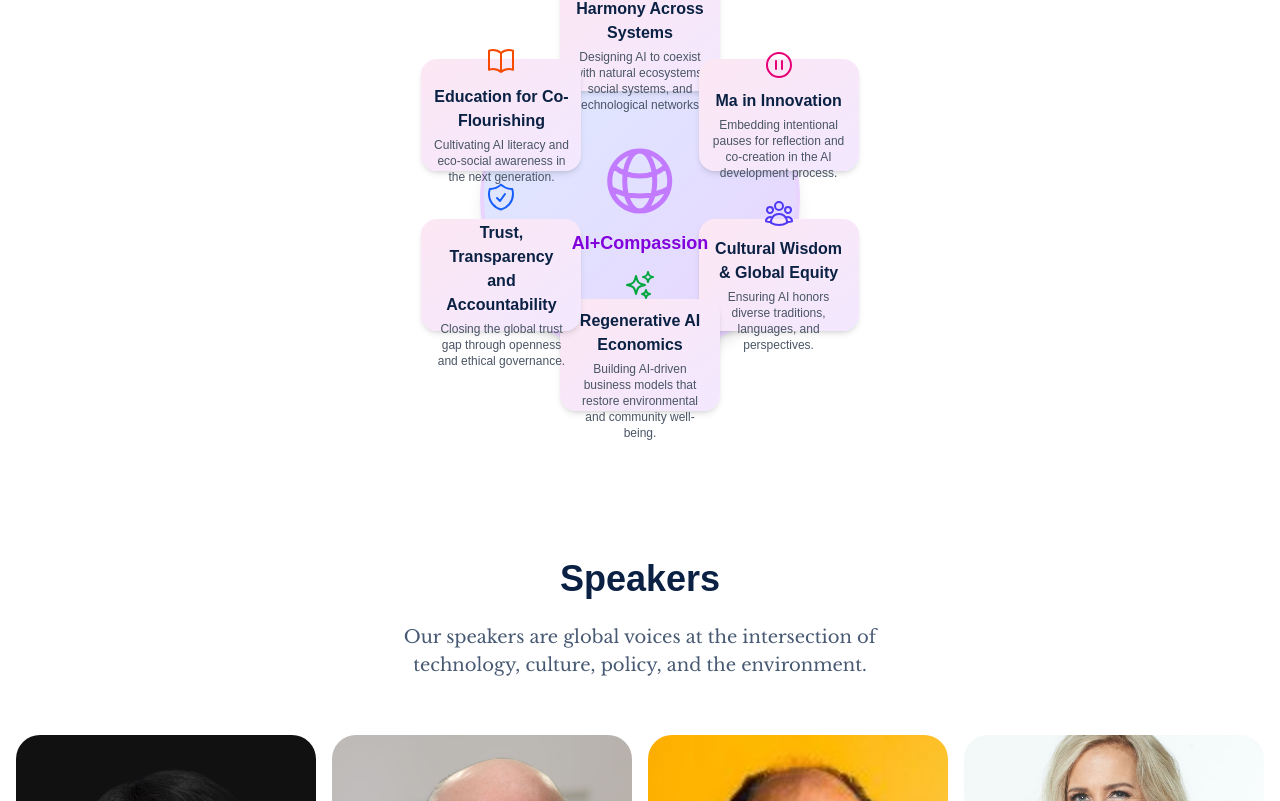
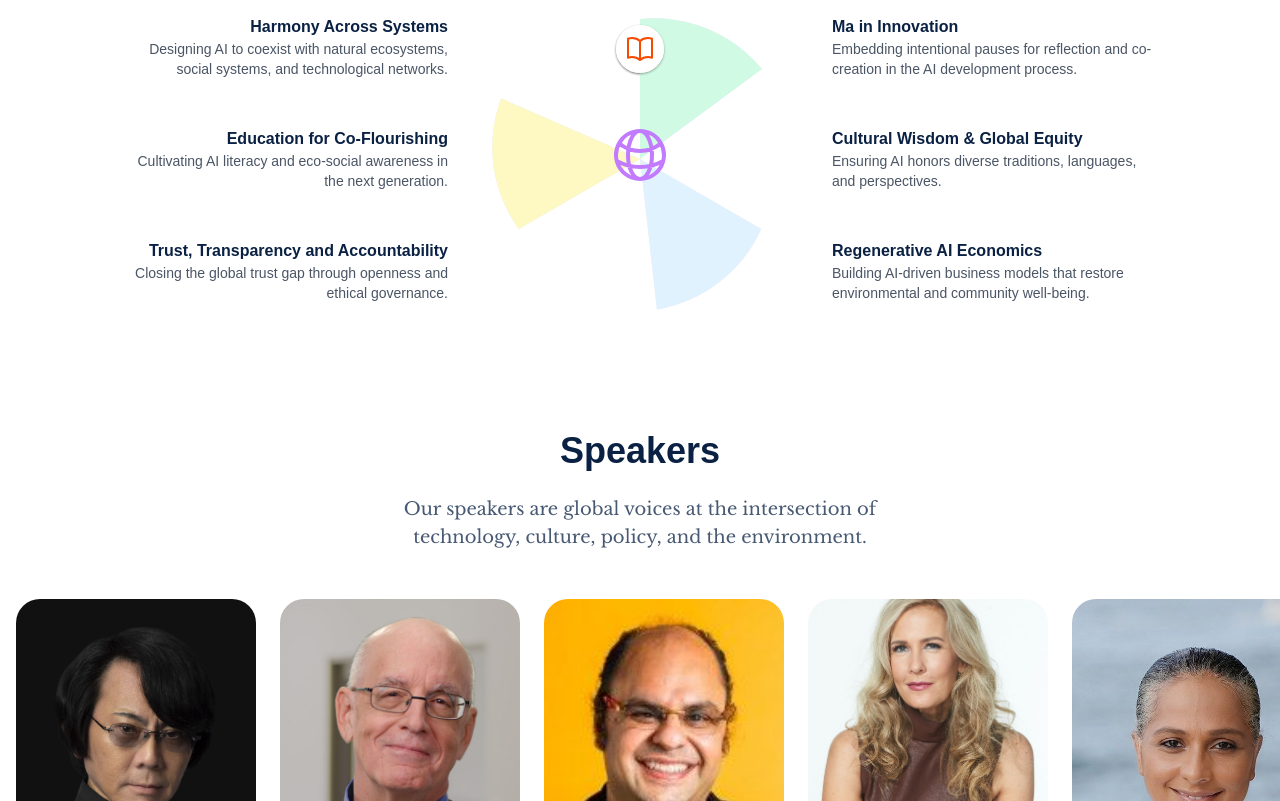
Before and after one commit to Algonots/ai-compassion_website, a Next.js app: page / in a window 1280 px wide. Shown: the part 2359-3160 px from the top of the page. Built offline with nearby package versions, Linux system fonts and the light colour scheme.

Commit message:
updates made

```diff
--- a/src/components/aboutSection/index.jsx
+++ b/src/components/aboutSection/index.jsx
@@ -49,17 +49,16 @@ const pillars = [
 ];
 
 export default function AboutSection() {
-  // Globe layout for thematic pillars
-  // Arrange pillars in a circle using absolute positioning
-  const globePillars = [
-    { ...pillars[0], angle: 270 }, // Top
-    { ...pillars[1], angle: 330 },
-    { ...pillars[2], angle: 30 },
-    { ...pillars[3], angle: 90 }, // Bottom
-    { ...pillars[4], angle: 150 },
-    { ...pillars[5], angle: 210 },
+  // Globe layout for thematic pillars (pie segments)
+  // Each segment will be a rotated div with icon in the center
+  const pieSegments = [
+    { ...pillars[0], rotate: 0 },
+    { ...pillars[1], rotate: 60 },
+    { ...pillars[2], rotate: 120 },
+    { ...pillars[3], rotate: 180 },
+    { ...pillars[4], rotate: 240 },
+    { ...pillars[5], rotate: 300 },
   ];
-  const globeRadius = 160; // px, adjust for size
 
   return (
     <div
@@ -161,45 +160,98 @@ export default function AboutSection() {
           ensuring a holistic approach to AI development.
         </p>
 
-        {/* Globe layout */}
-        <div
-          className="relative mx-auto my-12"
-          style={{ width: 400, height: 400, maxWidth: "100%" }}
-        >
-          {/* Globe background */}
+        {/* Globe Pie Layout */}
+        <div className="flex flex-col md:flex-row items-center justify-center gap-8">
+          {/* Left 3 pillar descriptions */}
+          <div className="flex flex-col gap-12 items-end justify-center flex-1">
+            <div className="max-w-xs text-right">
+              <h3 className="font-bold">{pillars[0].title}</h3>
+              <p className="text-gray-600 text-sm">{pillars[0].description}</p>
+            </div>
+            <div className="max-w-xs text-right">
+              <h3 className="font-bold">{pillars[5].title}</h3>
+              <p className="text-gray-600 text-sm">{pillars[5].description}</p>
+            </div>
+            <div className="max-w-xs text-right">
+              <h3 className="font-bold">{pillars[4].title}</h3>
+              <p className="text-gray-600 text-sm">{pillars[4].description}</p>
+            </div>
+          </div>
+          {/* Globe Pie */}
           <div
-            className="absolute left-1/2 top-1/2 -translate-x-1/2 -translate-y-1/2 rounded-full bg-gradient-to-br from-blue-100 to-purple-200 border-4 border-purple-200 shadow-lg"
-            style={{ width: 320, height: 320 }}
-          />
-          {/* Pillars positioned around the globe */}
-          {globePillars.map((pillar, idx) => {
-            const angleRad = (pillar.angle * Math.PI) / 180;
-            const x =
-              Math.cos(angleRad) * globeRadius + 200 - 80; // center + offset - half card width
-            const y =
-              Math.sin(angleRad) * globeRadius + 200 - 60; // center + offset - half card height
-            return (
+            className="relative"
+            style={{ width: 320, height: 320, minWidth: 320 }}
+          >
+            {/* Pie Segments */}
+            {pieSegments.map((pillar, idx) => (
               <div
                 key={idx}
-                className="absolute w-40 h-28 flex flex-col items-center justify-center bg-gradient-to-br from-pink-100 to-purple-100 p-3 rounded-2xl shadow-md hover:shadow-lg transition"
+                className="absolute left-1/2 top-1/2 origin-center"
                 style={{
-                  left: x,
-                  top: y,
-                  textAlign: "center",
+                  width: 320,
+                  height: 320,
+                  transform: `translate(-50%, -50%) rotate(${pillar.rotate}deg)`,
+                  pointerEvents: "none",
                 }}
               >
-                <div className="flex justify-center mb-2">{pillar.icon}</div>
-                <h3 className="text-base font-semibold mb-1">{pillar.title}</h3>
-                <p className="text-gray-600 text-xs">{pillar.description}</p>
+                <svg
+                  width={320}
+                  height={320}
+                  viewBox="0 0 320 320"
+                  style={{
+                    position: "absolute",
+                    left: 0,
+                    top: 0,
+                  }}
+                >
+                  <path
+                    d="M160,160 L160,20 A140,140 0 0,1 281.9615,70.0 Z"
+                    fill={[
+                      "#f3e8ff",
+                      "#fce7f3",
+                      "#e0e7ff",
+                      "#d1fae5",
+                      "#e0f2fe",
+                      "#fef9c3",
+                    ][idx]}
+                    transform={`rotate(${idx * 60},160,160)`}
+                  />
+                </svg>
+                {/* Icon in the middle of the segment */}
+                <div
+                  className="absolute"
+                  style={{
+                    left: "50%",
+                    top: "50%",
+                    transform: `translate(-50%, -50%) rotate(${-pillar.rotate}deg) translateY(-110px)`,
+                    pointerEvents: "auto",
+                  }}
+                >
+                  <div className="bg-white rounded-full shadow p-2 flex items-center justify-center">
+                    {pillar.icon}
+                  </div>
+                </div>
               </div>
-            );
-          })}
-          {/* Center Globe Icon */}
-          <div className="absolute left-1/2 top-1/2 -translate-x-1/2 -translate-y-1/2 flex flex-col items-center">
-            <GlobeAltIcon className="w-20 h-20 text-purple-400 mb-2" />
-            <span className="font-bold text-lg text-purple-700">
-              AI+Compassion
-            </span>
+            ))}
+            {/* Center Globe Icon */}
+            <div className="absolute left-1/2 top-1/2 -translate-x-1/2 -translate-y-1/2 flex flex-col items-center">
+              <GlobeAltIcon className="w-16 h-16 text-purple-400 mb-2" />
+            </div>
+          </div>
+          {/* Right 3 pillar descriptions */}
+          <div className="flex flex-col gap-12 items-start justify-center flex-1">
+            <div className="max-w-xs text-left">
+              <h3 className="font-bold">{pillars[1].title}</h3>
+              <p className="text-gray-600 text-sm">{pillars[1].description}</p>
+            </div>
+            <div className="max-w-xs text-left">
+              <h3 className="font-bold">{pillars[2].title}</h3>
+              <p className="text-gray-600 text-sm">{pillars[2].description}</p>
+            </div>
+            <div className="max-w-xs text-left">
+              <h3 className="font-bold">{pillars[3].title}</h3>
+              <p className="text-gray-600 text-sm">{pillars[3].description}</p>
+            </div>
           </div>
         </div>
       </div>
--- a/src/components/footer/index.jsx
+++ b/src/components/footer/index.jsx
@@ -4,7 +4,7 @@ import { FaXTwitter } from "react-icons/fa6";
 
 export default function Footer() {
     return (
-        <div className="bg-[#0A2144] text-white p-4 py-8 md:p-8 flex flex-col md:flex-row items-start justify-between gap-6" id="contact">
+        <div className="bg-[#8265AB] text-white p-4 py-8 md:p-8 flex flex-col md:flex-row items-start justify-between gap-6" id="contact">
             <div className="flex flex-col gap-3 items-start">
                 <b className="font-libre">Copyright © Compassion AI • All Rights Reserved</b>
                 <b className="font-libre py-3">Have a specific question?</b>
--- a/src/components/joinSection/index.jsx
+++ b/src/components/joinSection/index.jsx
@@ -8,7 +8,7 @@ export default function Joinsection() {
                 This is more than a conference—it's a movement to place compassion at the heart of technology. Join us to shape the future of AI and help create solutions that serve both people and the planet.
             </p>
             <div className="flex flex-col md:flex-row justify-center items-center gap-4 w-full">
-                <Link className="w-full md:w-fit px-10 py-3 bg-[#E7E17E] rounded-full font-semibold" href="https://peatix.com/event/4584550/" aria-label="Register Now">Register Now</Link>
+                <Link className="w-full md:w-fit px-10 py-3 bg-[#89478D] text-white rounded-full font-semibold" href="https://peatix.com/event/4584550/" aria-label="Register Now">Register Now</Link>
                 <Link className="w-full md:w-fit px-10 py-3 border rounded-full font-semibold" href="" aria-label="Ask a question">Ask a question</Link>
             </div>
         </div>
--- a/src/components/speakerSection/index.jsx
+++ b/src/components/speakerSection/index.jsx
@@ -79,12 +79,15 @@ export default function SpeakerSection() {
         culture, policy, and the environment.
       </p>
 
-      <div className="mt-10 grid grid-cols-2 md:grid-cols-3 lg:grid-cols-4 gap-4 p-4">
+      {/* Horizontal slider */}
+      <div className="mt-10 overflow-x-auto">
+        <div className="flex gap-6 px-4 py-2 w-max">
           {speakers.map((speaker, index) => (
             <div
               key={index}
-            className="relative w-full aspect-[3/4] overflow-hidden rounded-3xl cursor-pointer group"
+              className="relative min-w-[200px] md:min-w-[240px] max-w-[240px] aspect-[3/4] overflow-hidden rounded-3xl cursor-pointer group flex-shrink-0"
               onClick={() => handleClick(index)}
+              style={{ transition: "box-shadow 0.2s" }}
             >
               <Image
                 src={speaker.img}
@@ -109,5 +112,6 @@ export default function SpeakerSection() {
           ))}
         </div>
       </div>
+    </div>
   );
 }
--- a/src/components/timelineSection/index.jsx
+++ b/src/components/timelineSection/index.jsx
@@ -536,7 +536,7 @@ export default function Timeline() {
         <TimelineSection
           title="Pre-Event Global Labs"
           events={preEvent}
-          lineColor="#2D8C4B"
+          lineColor="#89478D"
           stickyTitle
         />
       </div>
@@ -555,7 +555,7 @@ export default function Timeline() {
         <TimelineSection
           title="Complete 24-Hour Schedule"
           events={schedule}
-          lineColor="#CB4B4B"
+          lineColor="#89478D"
           showLocationButtons
           locationKey={locationKey}
           locationOffset={locationOffset}
@@ -568,7 +568,7 @@ export default function Timeline() {
         <TimelineSection
           title="Global 24-Hour Relay Schedule"
           events={global}
-          lineColor="#CB4B4B"
+          lineColor="#89478D"
           showProducer
           useParentLocation // NEW: use the same time zone as Complete 24-Hour
           parentLocationKey={locationKey}
```
Lines whose indentation alone changed are shown as unchanged.
